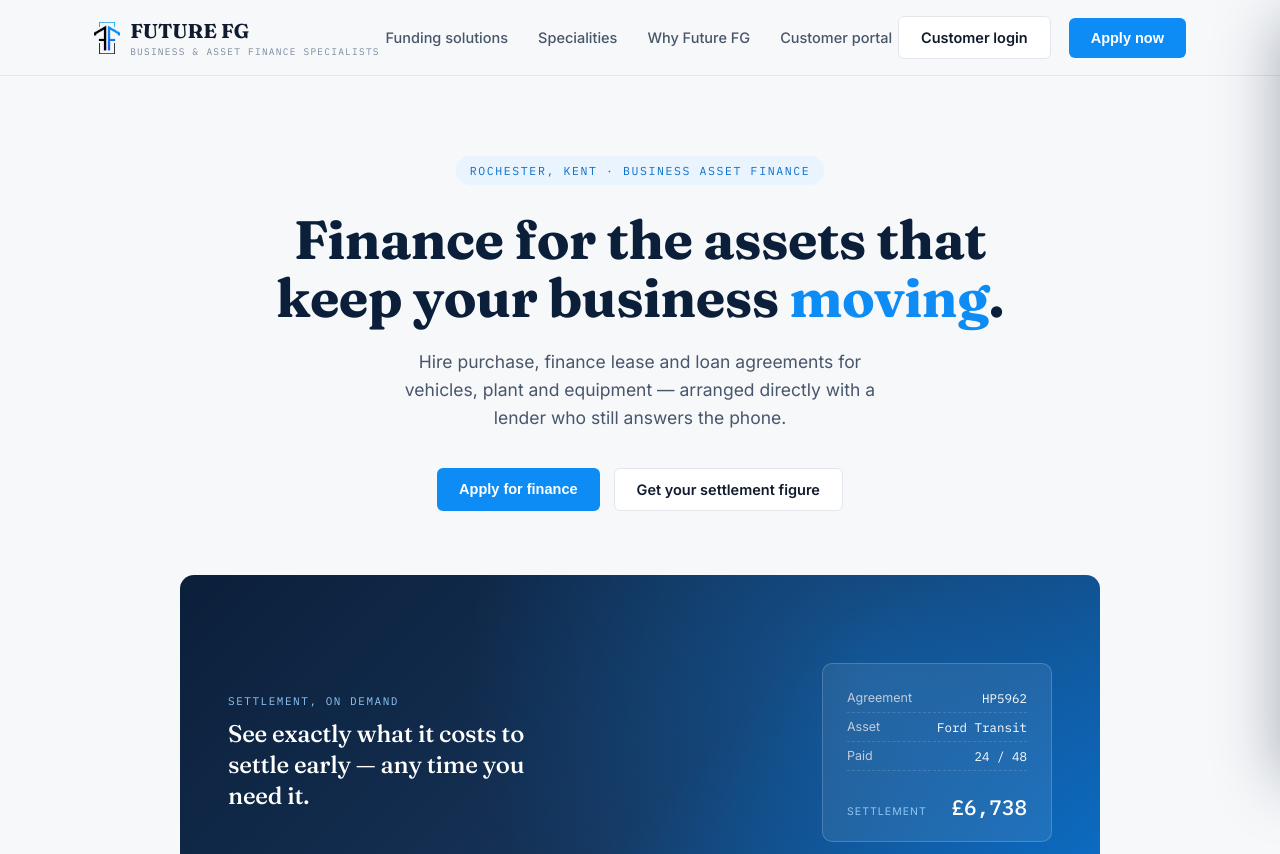
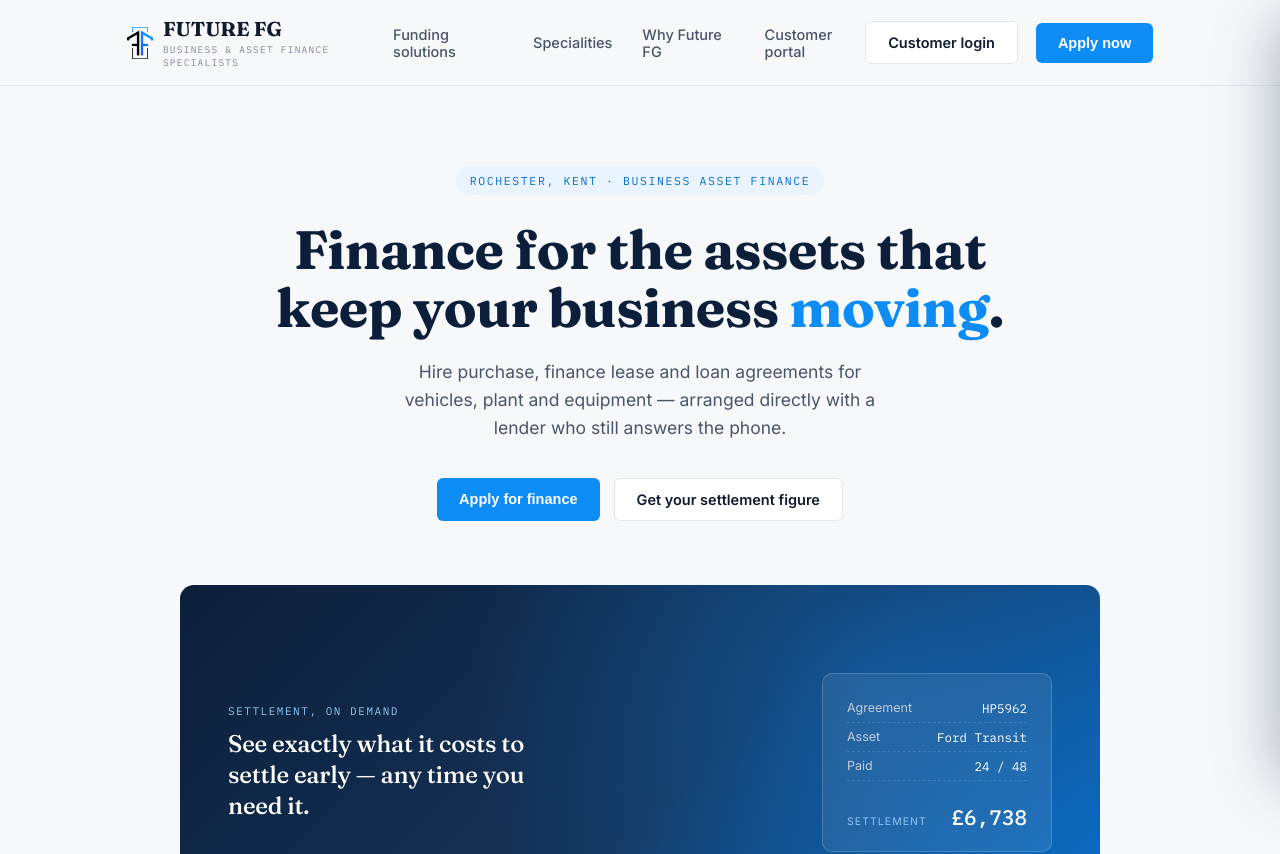
Before and after one commit to FFG2026/ffg-portal, a Next.js app: page / in a window 1280 px wide. Shown: the top 854 px of the page. Built offline with nearby package versions, Linux system fonts and the light colour scheme.

Commit message:
Update globals.css

```diff
--- a/app/globals.css
+++ b/app/globals.css
@@ -13,11 +13,11 @@ h1,h2,h3{font-family:'Fraunces', serif; letter-spacing:-0.01em;}
 .mono{font-family:'IBM Plex Mono', monospace;}
 a{color:inherit; text-decoration:none;}
 ul{list-style:none;}
-.wrap{max-width:1180px; margin:0 auto; padding:0 44px;}
+.wrap{max-width:1180px; margin:0 auto; padding:0 clamp(24px, 6vw, 96px);}
 
 /* NAV (shared) */
 nav{position:sticky; top:0; z-index:50; background:rgba(247,248,250,0.92); backdrop-filter:blur(8px); border-bottom:1px solid var(--rule);}
-.nav-inner{display:flex; align-items:center; justify-content:space-between; max-width:1180px; margin:0 auto; padding:16px 44px;}
+.nav-inner{display:flex; align-items:center; justify-content:space-between; max-width:1180px; margin:0 auto; padding:16px clamp(24px, 6vw, 96px);}
 .wordmark{display:flex; align-items:center; gap:10px; font-family:'Fraunces', serif; font-weight:700; font-size:20px;}
 .wordmark .dot{width:9px; height:9px; border-radius:50%; background:var(--blue);}
 .logo-mark{height:32px; width:auto; display:block;}
```
